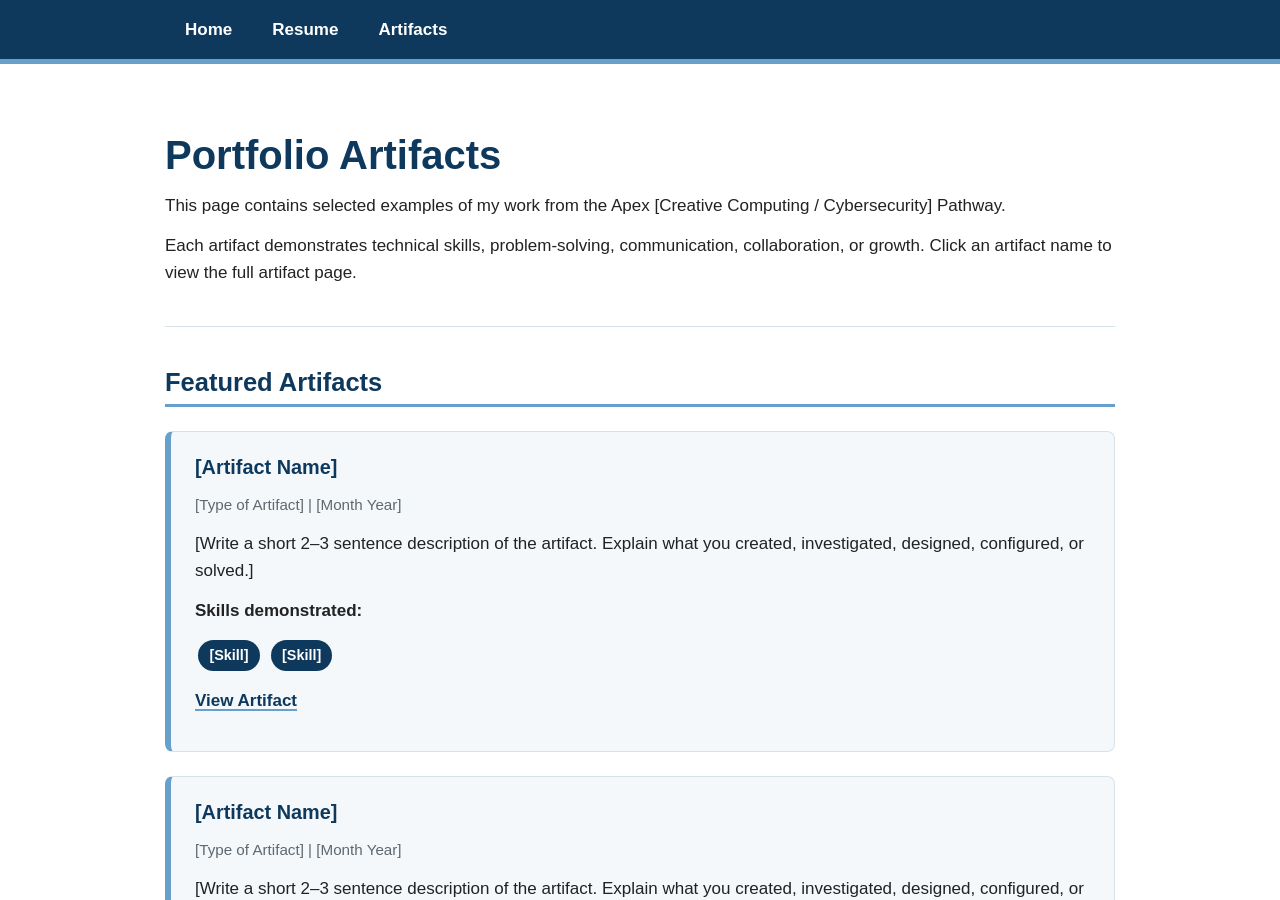
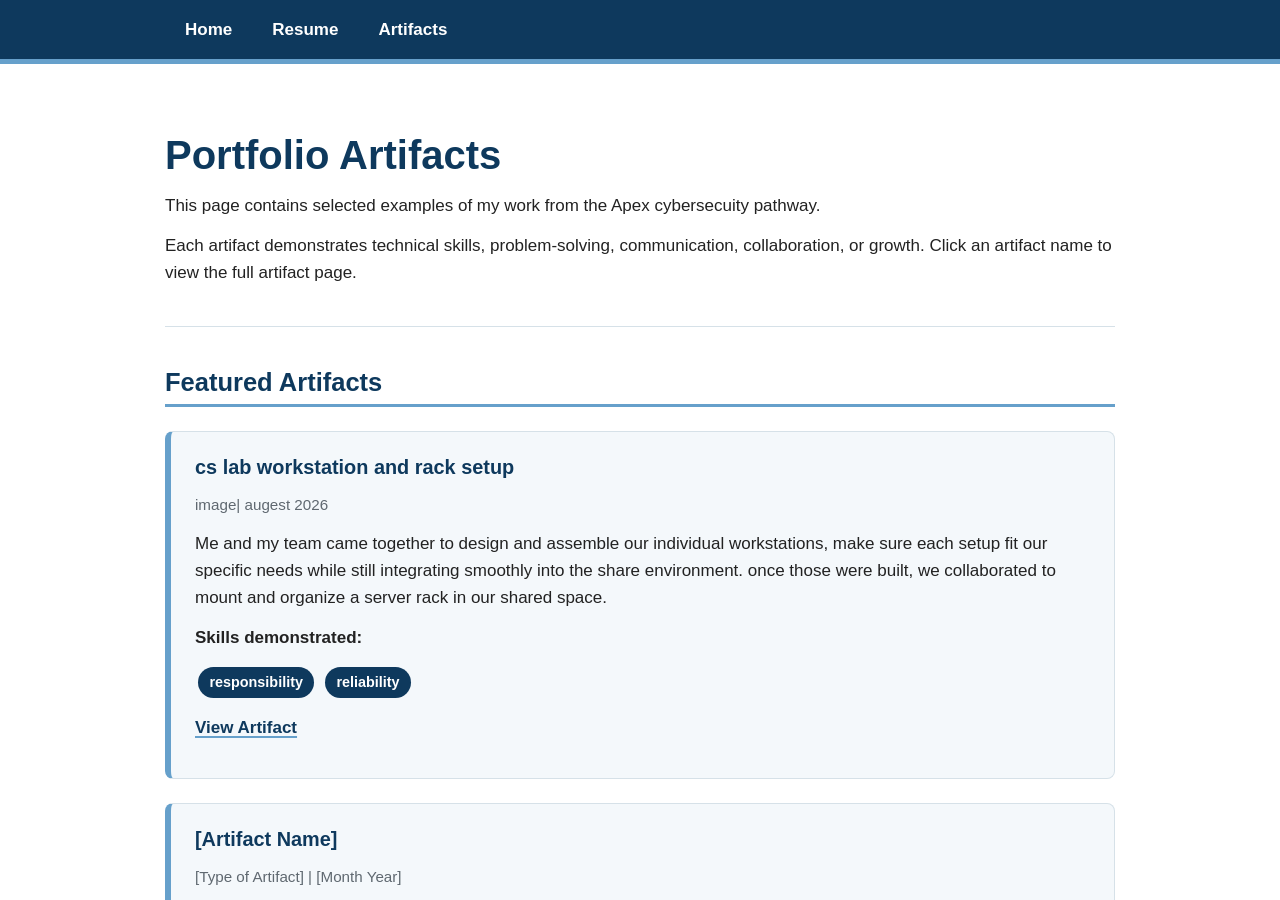
Before and after one commit to Rose111144/apex-portfolio, a Jekyll site: the page built from artifacts.md, in a window 1280 px wide and 900 px high. Built offline with Jekyll 4.4.1, drawn with Linux system fonts in a browser that asks for light colours.

Commit message:
i edited the artifacted workstation

```diff
--- a/artifacts.md
+++ b/artifacts.md
@@ -5,7 +5,7 @@ title: Artifacts
 
 # Portfolio Artifacts
 
-This page contains selected examples of my work from the Apex [Creative Computing / Cybersecurity] Pathway.
+This page contains selected examples of my work from the Apex cybersecuity pathway.
 
 Each artifact demonstrates technical skills, problem-solving, communication, collaboration, or growth. Click an artifact name to view the full artifact page.
 
@@ -15,17 +15,17 @@ Each artifact demonstrates technical skills, problem-solving, communication, col
 
 <div class="artifact-card" markdown="1">
 
-### [Artifact Name]
-<p class="artifact-meta">[Type of Artifact] | [Month Year]</p>
+### cs lab workstation and rack setup
+<p class="artifact-meta">image| augest 2026</p>
 
-[Write a short 2–3 sentence description of the artifact. Explain what you created, investigated, designed, configured, or solved.]
+Me and my team came together to design and assemble our individual workstations, make sure each setup fit our specific needs while still integrating smoothly into the share environment. once those were built, we collaborated to mount and organize a server rack in our shared space.
 
 **Skills demonstrated:**
 
-<span class="skill-tag">[Skill]</span>
-<span class="skill-tag">[Skill]</span>
+<span class="skill-tag">responsibility</span>
+<span class="skill-tag">reliability</span>
 
-[View Artifact](artifacts/ARTIFACT-FOLDER/)
+[View Artifact](artifacts/workstation/)
 
 </div>
 
```
